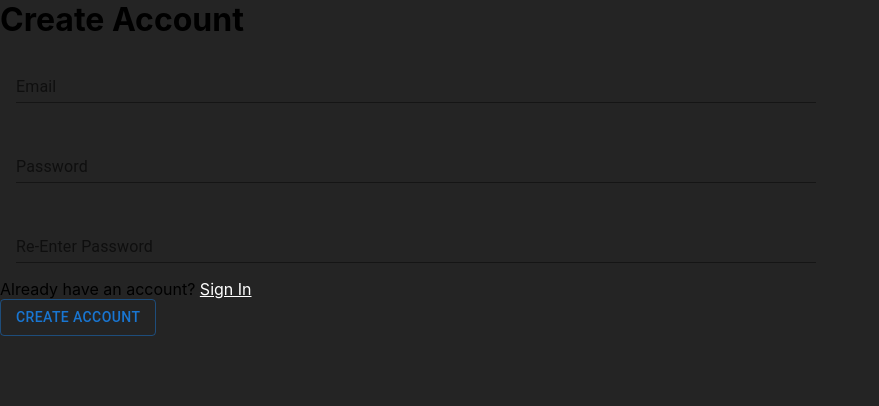
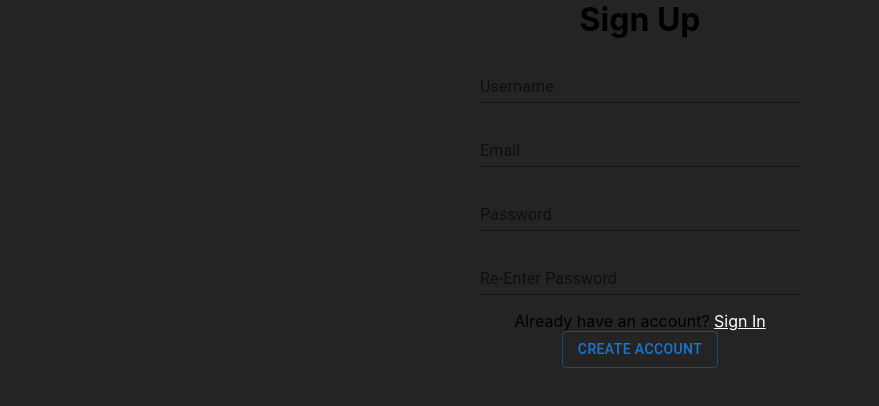
Before and after one commit to iceicles/glean, a React (Create React App) app: page /auth in a window 1280 px wide. Shown: the top 406 px of the page, without its empty margins (0-879 px from the left). Built offline with nearby package versions, Linux system fonts and the light colour scheme; no server answers; the HTML template or start-up script is replaced by a standard one.

Commit message:
setting up auth form with react hook form

```diff
--- a/src/components/AuthForm.jsx
+++ b/src/components/AuthForm.jsx
@@ -1,63 +1,107 @@
-import React, { useState } from 'react';
+import React from 'react';
 import { TextField, Box } from '@mui/material';
-import { Link, useSearchParams } from 'react-router-dom';
-import { Button } from './Button';
+import { Link } from 'react-router-dom';
+import { Controller } from 'react-hook-form';
 
-const AuthFormMUI = () => {
-  const [searchParams] = useSearchParams();
-  const isLogIn = searchParams.get('mode') === 'login';
-
+const AuthFormMUI = (props) => {
   return (
     <>
-      <h1>{isLogIn ? 'Log In' : 'Create Account'}</h1>
+      <h1>{props.isLogIn ? 'Log In' : 'Sign Up'}</h1>
       <Box
         component='form'
         sx={{
-          '& .MuiTextField-root': { margin: '1rem', width: '50rem' },
+          '& .MuiTextField-root': {
+            margin: '1rem',
+            width: '20rem',
+            display: 'flex',
+            flexDirection: 'column',
+          },
         }}
         noValidate
         autoComplete='off'
       >
+        {!props.isLogIn && (
+          <Controller
+            control={props.control}
+            name='username'
+            render={({ field: { onChange, value }, fieldState: { error } }) => (
               <TextField
-          id='standard-email-input'
+                type='username'
+                label='Username'
+                variant='standard'
+                helperText={error ? error.message : null}
+                value={value}
+                onChange={onChange}
+              />
+            )}
+          />
+        )}
+
+        <Controller
+          control={props.control}
+          name='email'
+          render={({ field: { onChange, value }, fieldState: { error } }) => (
+            <>
+              <TextField
+                type='email'
                 label='Email'
-          type='email'
-          autoComplete='current-email'
                 variant='standard'
+                helperText={error ? error.message : null}
+                value={value}
+                onChange={onChange}
               />
+              {console.log('value - ', value)}
+            </>
+          )}
+        />
+
+        <Controller
+          control={props.control}
+          name='password'
+          render={({ field: { onChange, value }, fieldState: { error } }) => (
             <TextField
-          id='standard-password-input'
+              type='password'
               label='Password'
+              variant='standard'
+              helperText={error ? error.message : null}
+              value={value}
+              onChange={onChange}
+            />
+          )}
+        />
+
+        {!props.isLogIn && (
+          <Controller
+            control={props.control}
+            name='reEnterPassword'
+            render={({ field: { onChange, value }, fieldState: { error } }) => (
+              <TextField
                 type='password'
-          autoComplete='current-password'
+                label='Re-Enter Password'
                 variant='standard'
+                helperText={error ? error.message : null}
+                value={value}
+                onChange={onChange}
               />
-        {!isLogIn && (
-          <TextField
-            id='standard-password-input'
-            label='Re-Enter Password'
-            type='password'
-            autoComplete='current-password'
-            variant='standard'
+            )}
           />
         )}
       </Box>
       <p>
-        {isLogIn ? "Don't have an account yet? " : 'Already have an account? '}
+        {props.isLogIn
+          ? "Don't have an account yet? "
+          : 'Already have an account? '}
         <Link
-          to={`?mode=${isLogIn ? 'signup' : 'login'}`}
+          to={`?mode=${props.isLogIn ? 'signup' : 'login'}`}
           style={{
             color: 'white',
             textDecoration: 'underline',
             cursor: 'pointer',
           }}
         >
-          {isLogIn ? 'Create one' : 'Sign In'}
+          {props.isLogIn ? 'Create one' : 'Sign In'}
         </Link>
       </p>
-      <Button variant={'outlined'}>
-        {isLogIn ? 'Login' : 'Create Account'}
-      </Button>
     </>
   );
 };
--- a/src/pages/Authentication.js
+++ b/src/pages/Authentication.js
@@ -1,7 +1,39 @@
+import { useSearchParams } from 'react-router-dom';
+import { useForm } from 'react-hook-form';
 import { AuthForm } from '../components/AuthForm';
+import { Button } from '../components/Button';
 
 const AuthenticationPage = () => {
-  return <AuthForm />;
+  const [searchParams] = useSearchParams();
+  const isLogIn = searchParams.get('mode') === 'login';
+  const { control, handleSubmit } = useForm({
+    defaultValues: {
+      username: '',
+      email: '',
+      password: '',
+      reEnterPassword: '',
+    },
+  });
+
+  const onSubmit = (data) => {
+    console.log(data);
+  };
+  return (
+    <>
+      <div
+        style={{
+          display: 'flex',
+          flexDirection: 'column',
+          alignItems: 'center',
+        }}
+      >
+        <AuthForm control={control} isLogIn={isLogIn} />
+        <Button onClick={handleSubmit(onSubmit)} variant={'outlined'}>
+          {isLogIn ? 'Login' : 'Create Account'}
+        </Button>
+      </div>
+    </>
+  );
 };
 
 export default AuthenticationPage;
```
Lines whose indentation alone changed are shown as unchanged.
